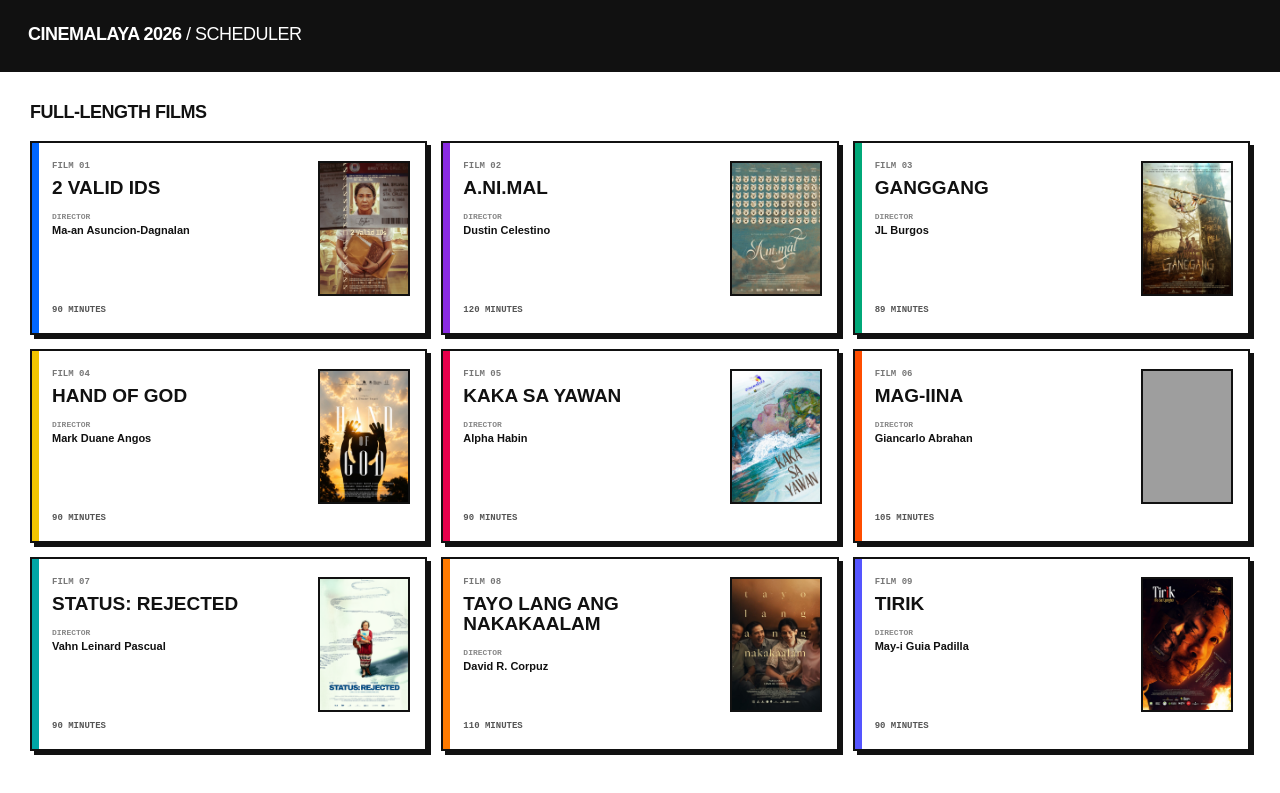
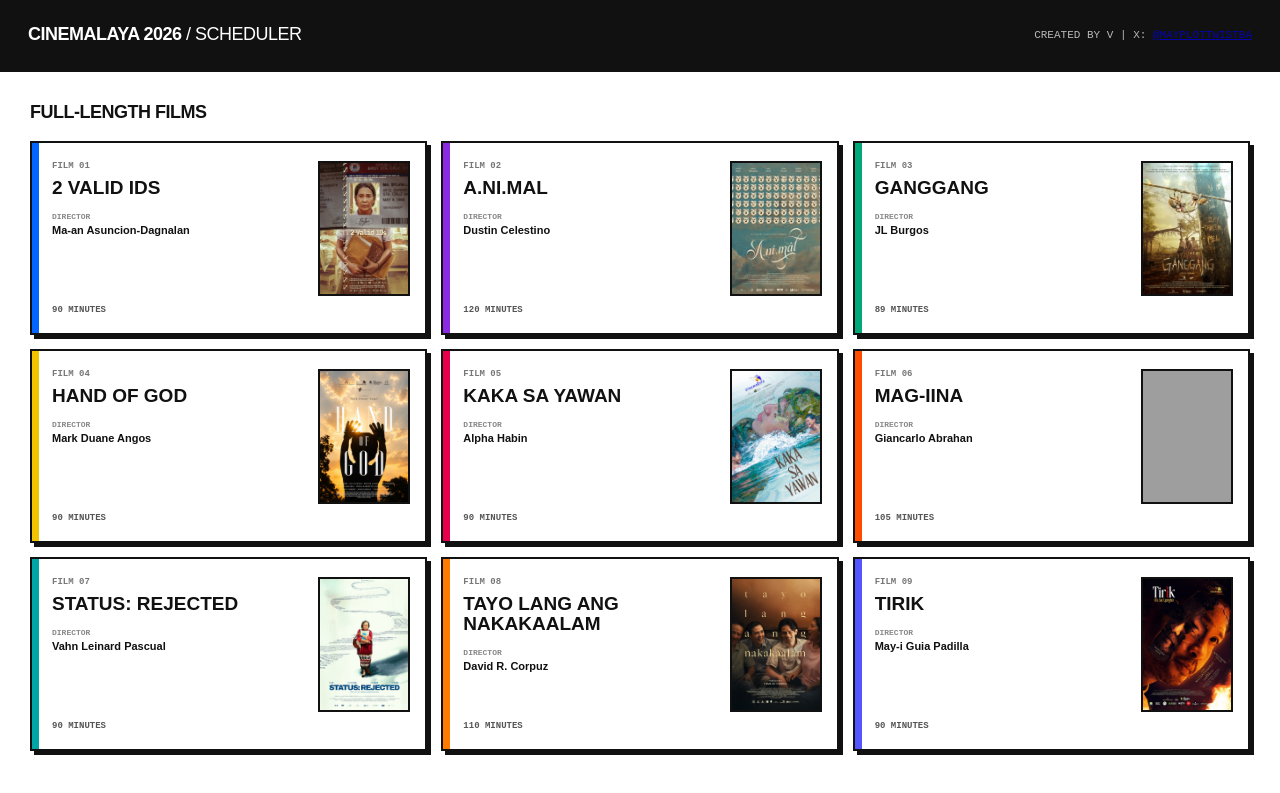
Before and after one commit to mayplottwistba/cinemalaya-2026, a plain HTML site: page index.html in a window 1280 px wide. Shown: the top 793 px of the page. Drawn offline with nearby package versions, Linux system fonts and the light colour scheme; grey boxes are pictures that could not be loaded.

Commit message:
Update index.html

```diff
--- a/index.html
+++ b/index.html
@@ -20,6 +20,7 @@
 
         <div class="header-right">
             <div class="festival-label">
+                created by V | X: <a href="https://x.com/mayplottwistba">@mayplottwistba</a>
             </div>
         </div>
     </header>
```
